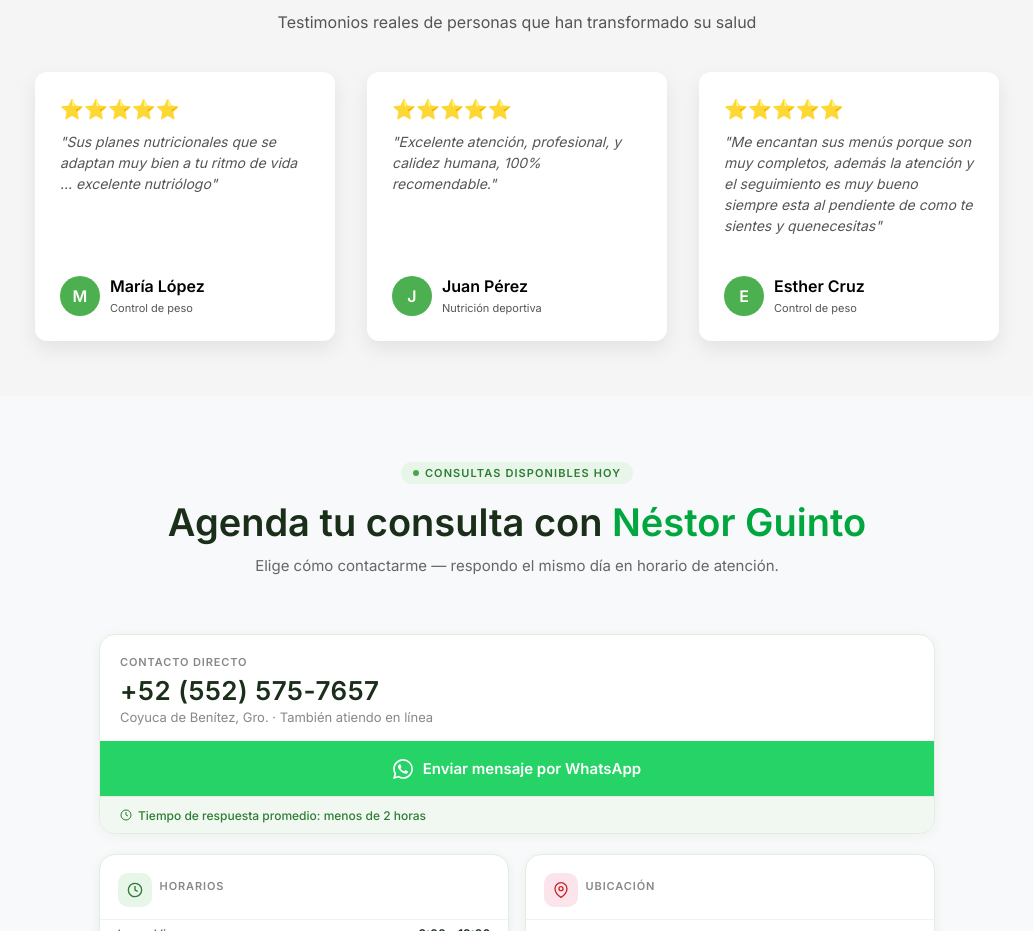
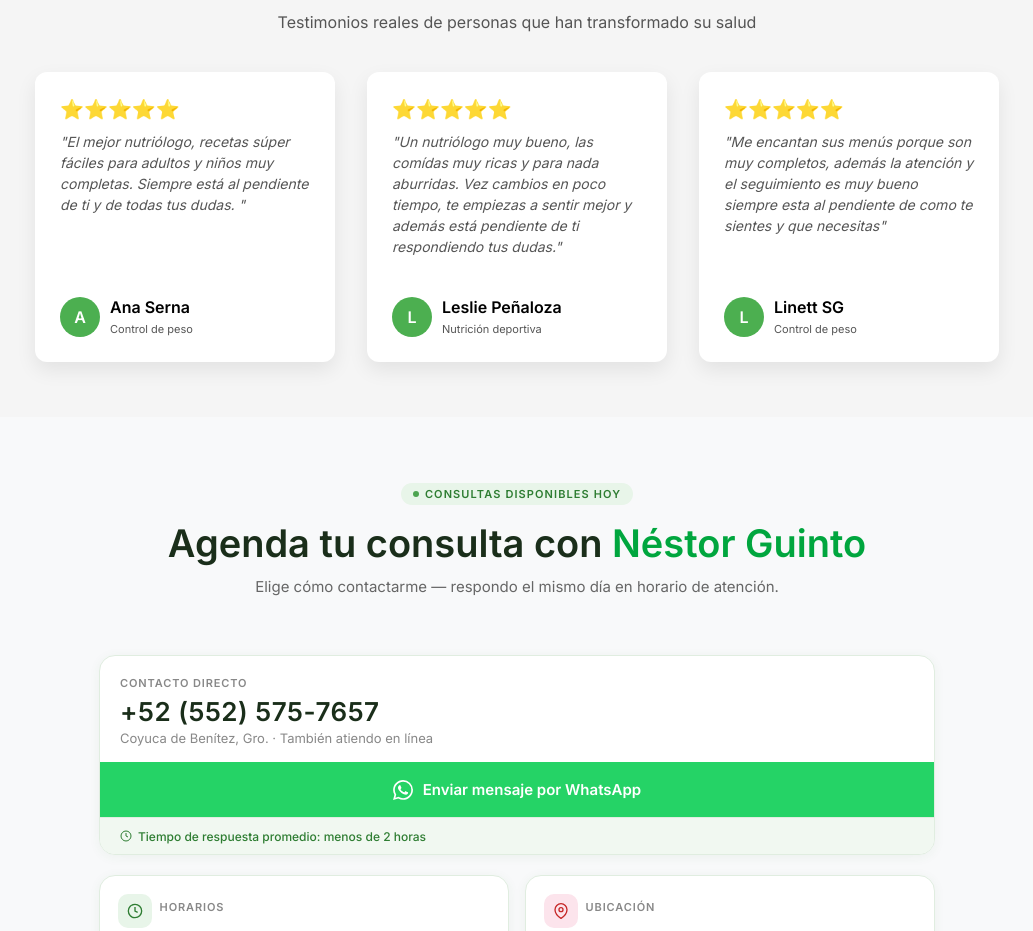
Before and after one commit to G-morenoB/NestorGuinto-Nutricion-, a React (Vite) app: page / in a window 1280 px wide. Shown: the part 2260-3191 px from the top of the page, without its empty margins (123-1156 px from the left). Built offline with nearby package versions, Linux system fonts and the light colour scheme.

Commit message:
cambio de testimonios

```diff
--- a/src/components/Testimonials/Testimonials.jsx
+++ b/src/components/Testimonials/Testimonials.jsx
@@ -5,22 +5,22 @@ function Testimonials() {
         const services = [
            {
             stars: "⭐⭐⭐⭐⭐",
-            description: "Sus planes nutricionales que se adaptan muy bien a tu ritmo de vida ... excelente nutriólogo",
-            name: "María López",
+            description: "El mejor nutriólogo, recetas súper fáciles para adultos y niños muy completas. Siempre está al pendiente de ti y de todas tus dudas. ",
+            name: "Ana Serna",
             service: "Control de peso",
             img: "../.././public/images/testimonial1.jpg",
            },
             {
             stars: "⭐⭐⭐⭐⭐",
-            description: "Excelente atención, profesional, у calidez humana, 100% recomendable.",
-            name: "Juan Pérez",
+            description: "Un nutriólogo muy bueno, las comídas muy ricas y para nada aburridas. Vez cambios en poco tiempo, te empiezas a sentir mejor y además está pendiente de ti respondiendo tus dudas.",
+            name: "Leslie Peñaloza",
             img: "https://randomuser.me/api/portraits",
             service: "Nutrición deportiva",
            },
             {
             stars: "⭐⭐⭐⭐⭐",
-            description: "Me encantan sus menús porque son muy completos, además la atención y el seguimiento es muy bueno siempre esta al pendiente de como te sientes y quenecesitas",
-            name: "Esther Cruz",
+            description: "Me encantan sus menús porque son muy completos, además la atención y el seguimiento es muy bueno siempre esta al pendiente de como te sientes y que necesitas",
+            name: "Linett SG",
             img: "https://randomuser.me/api/portraits",
             service: "Control de peso",
            }
```
